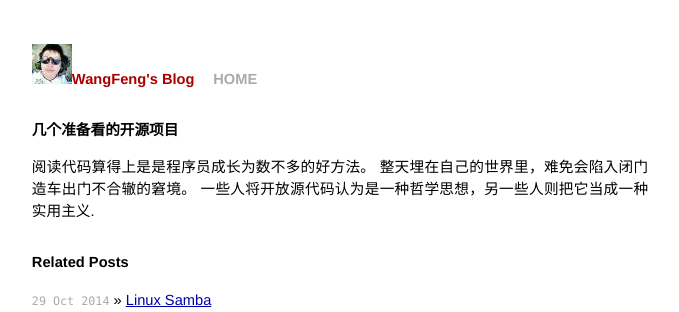
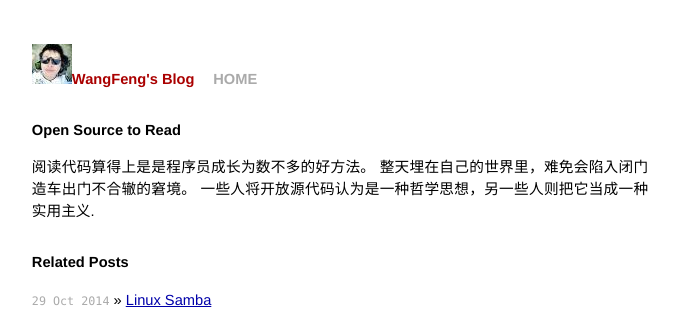
Before and after one commit to codingwangfeng/codingwangfeng.github.com, a Jekyll site: the page built from _posts/2014-10-30-some-opensource-pro.md, in a window 1280 px wide. Shown: the top 312 px of the page, without its empty margins (300-979 px from the left). Built offline with Jekyll 4.4.1, drawn with Linux system fonts in a browser that asks for light colours; Markdown is read by kramdown in place of the engine named in the settings.

Commit message:
something

```diff
--- a/_posts/2014-10-30-some-opensource-pro.md
+++ b/_posts/2014-10-30-some-opensource-pro.md
@@ -1,6 +1,6 @@
 ---
 layout: post
-title: 几个准备看的开源项目
+title: Open Source to Read
 ---
 
 {{ page.title }}
```
